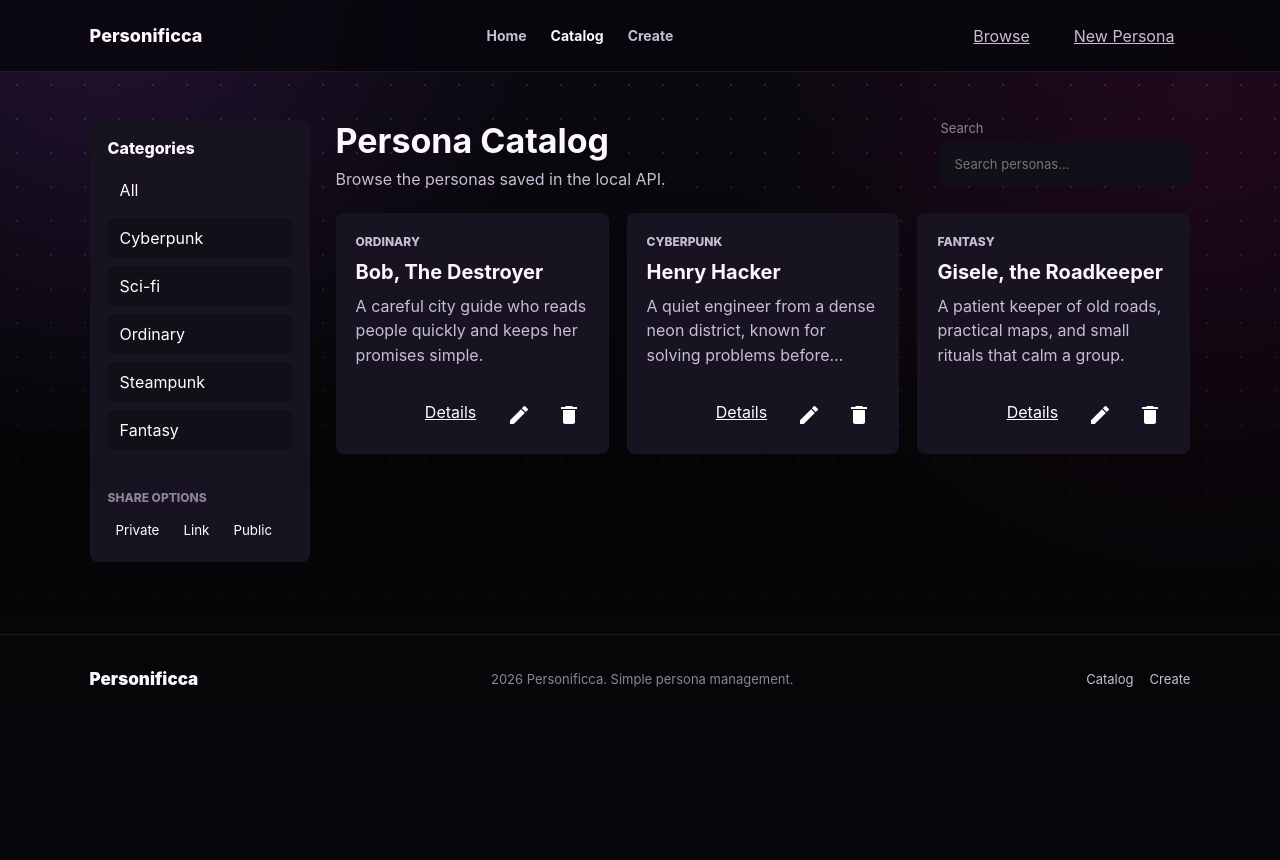
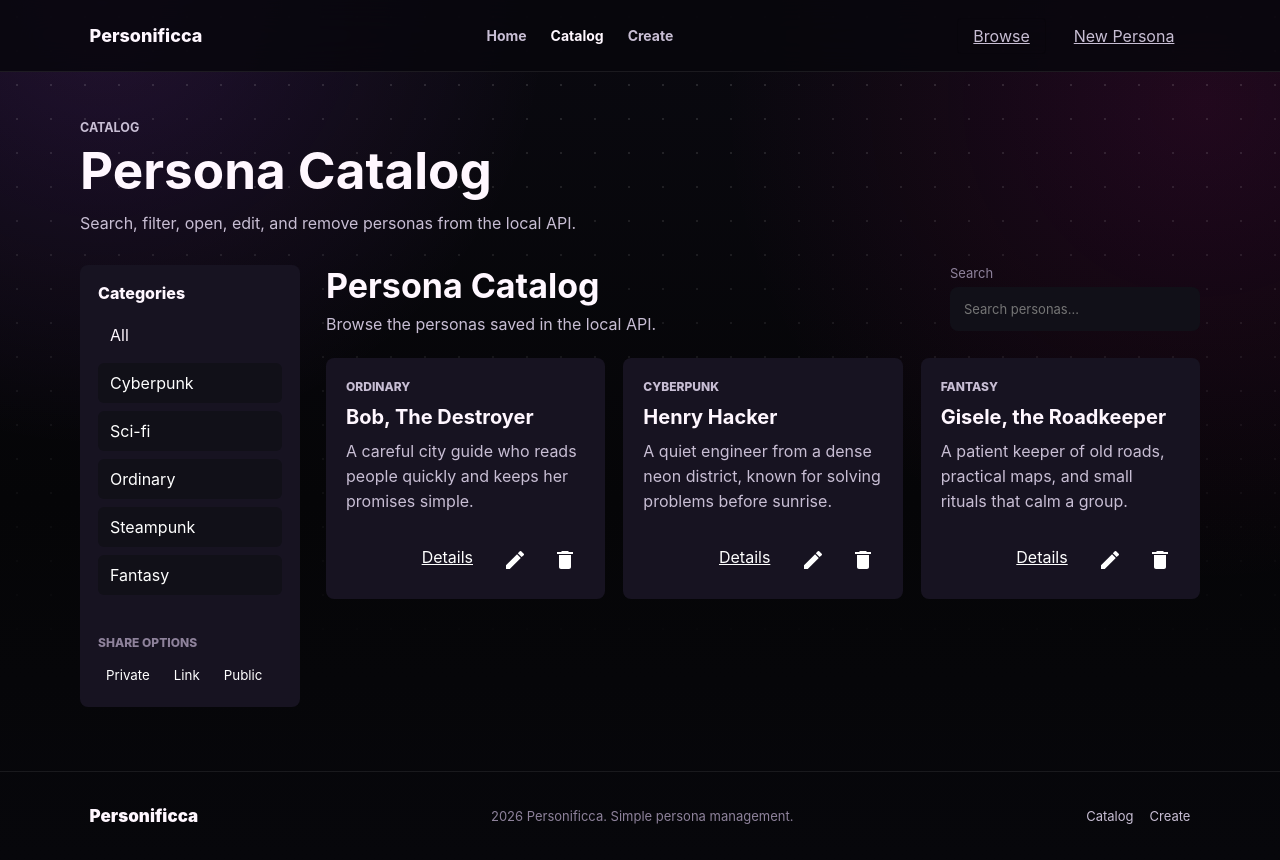
Before and after one commit to RafaelReis29/personificca, an Angular app: page /catalog in a window 1280 px wide. Before the commit the page ends 800 px from the top, so only its background shows below. Built offline with nearby package versions, Linux system fonts and the light colour scheme; no server answers.

Commit message:
refactor: wrap catalog page in shared shell

```diff
--- a/src/app/pages/catalog-page/catalog-page.component.html
+++ b/src/app/pages/catalog-page/catalog-page.component.html
@@ -1,7 +1,10 @@
 <main class="app-shell">
   <app-header></app-header>
-  <section class="page-wrap">
+  <app-page-shell
+    eyebrow="Catalog"
+    title="Persona Catalog"
+    description="Search, filter, open, edit, and remove personas from the local API.">
     <app-catalog></app-catalog>
-  </section>
+  </app-page-shell>
   <app-footer></app-footer>
 </main>
```
